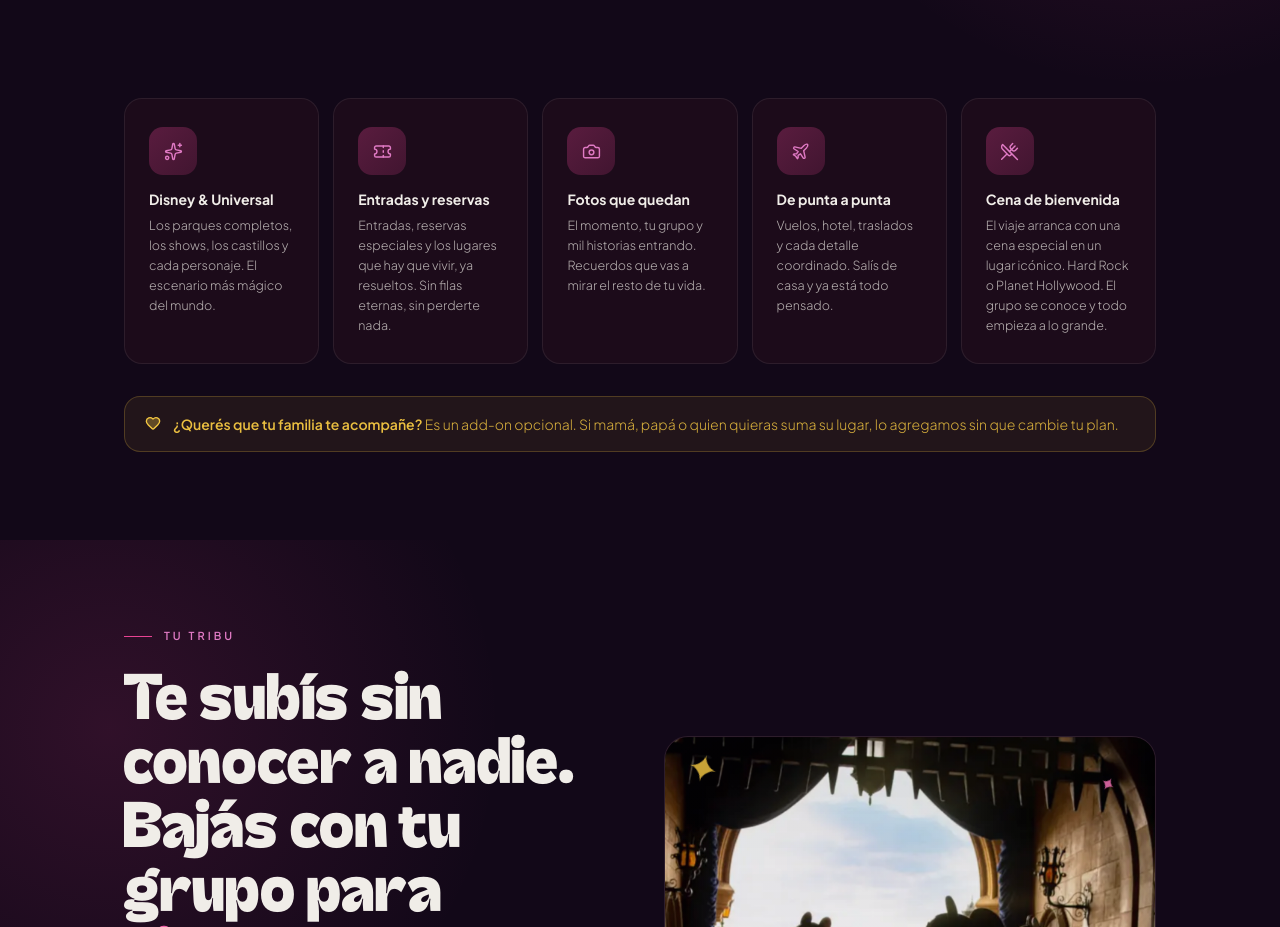
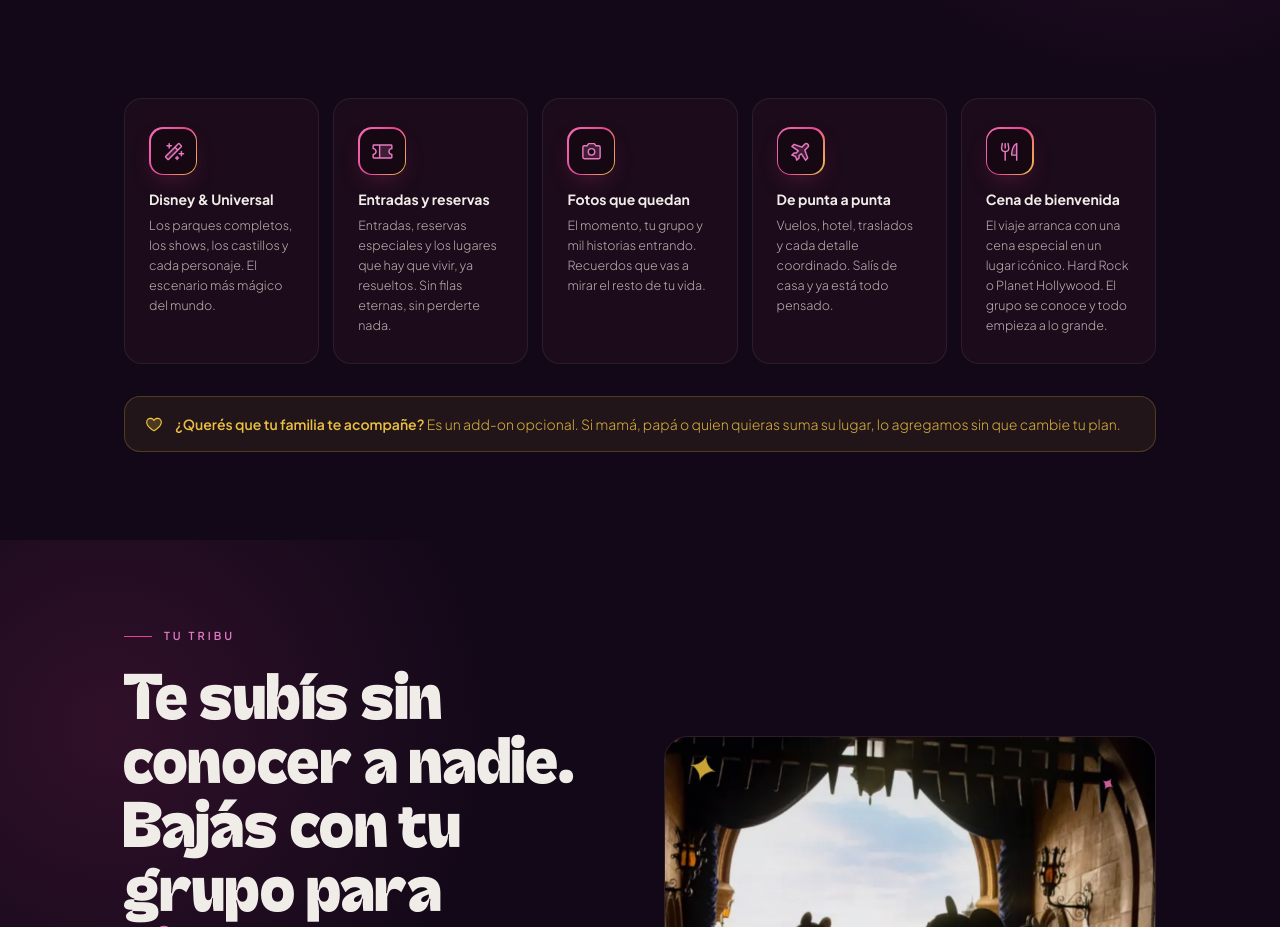
Before and after one commit to mrlecler/diegodreamtravel-web, a Next.js app: page /dream15 in a window 1280 px wide. Shown: the part 1168-2095 px from the top of the page. Built offline with nearby package versions, Linux system fonts and the light colour scheme.

Commit message:
iconos: migrar Experiencia a Phosphor duotone + badge nivel 2

```diff
--- a/package.json
+++ b/package.json
@@ -9,6 +9,7 @@
     "lint": "eslint"
   },
   "dependencies": {
+    "@phosphor-icons/react": "^2.1.10",
     "@supabase/supabase-js": "^2.108.2",
     "lucide-react": "^1.21.0",
     "next": "16.2.9",
--- a/src/components/sections/dream15/D15Experiencia.tsx
+++ b/src/components/sections/dream15/D15Experiencia.tsx
@@ -1,8 +1,8 @@
-import { Sparkles, Ticket, Camera, Plane, UtensilsCrossed, Heart } from 'lucide-react';
+import { MagicWand, Ticket, Camera, AirplaneTilt, ForkKnife, Heart } from '@phosphor-icons/react/dist/ssr';
 
 const CARDS = [
   {
-    Icon: Sparkles,
+    Icon: MagicWand,
     title: 'Disney & Universal',
     desc: 'Los parques completos, los shows, los castillos y cada personaje. El escenario más mágico del mundo.',
   },
@@ -17,12 +17,12 @@ const CARDS = [
     desc: 'El momento, tu grupo y mil historias entrando. Recuerdos que vas a mirar el resto de tu vida.',
   },
   {
-    Icon: Plane,
+    Icon: AirplaneTilt,
     title: 'De punta a punta',
     desc: 'Vuelos, hotel, traslados y cada detalle coordinado. Salís de casa y ya está todo pensado.',
   },
   {
-    Icon: UtensilsCrossed,
+    Icon: ForkKnife,
     title: 'Cena de bienvenida',
     desc: 'El viaje arranca con una cena especial en un lugar icónico. Hard Rock o Planet Hollywood. El grupo se conoce y todo empieza a lo grande.',
   },
@@ -121,13 +121,20 @@ export default function D15Experiencia() {
               }}
             >
               <div
-                className="w-12 h-12 rounded-[14px] flex items-center justify-center mb-4 flex-shrink-0"
+                className="mb-4 flex-shrink-0"
                 style={{
-                  background: 'linear-gradient(135deg, rgba(232,67,147,.3), rgba(232,67,147,.18))',
-                  color: '#E07AC4',
+                  width: 48, height: 48, borderRadius: 14,
+                  background: 'var(--grad-d15)',
+                  padding: 1.5,
+                  boxShadow: '0 10px 26px -12px rgba(196,62,138,.55)',
                 }}
               >
-                <Icon size={19} strokeWidth={1.8} />
+                <div
+                  className="w-full h-full flex items-center justify-center"
+                  style={{ borderRadius: 12.5, background: '#150813', color: '#E879C0' }}
+                >
+                  <Icon size={23} weight="duotone" />
+                </div>
               </div>
               <h3 className="text-[14px] font-bold text-[#F0EDE8] mb-1.5 leading-tight">{title}</h3>
               <p className="text-[12.5px] font-light leading-[1.6] text-[rgba(240,237,232,.72)]">
@@ -143,7 +150,7 @@ export default function D15Experiencia() {
           style={{ background: 'rgba(245,200,66,.07)', border: '1px solid rgba(245,200,66,.22)' }}
         >
           <div className="flex-shrink-0 mt-0.5" style={{ color: '#F5C842' }}>
-            <Heart size={16} strokeWidth={2} fill="rgba(245,200,66,.3)" />
+            <Heart size={18} weight="duotone" />
           </div>
           <p className="text-[14px] font-light text-[rgba(245,200,66,.85)] leading-relaxed">
             <strong className="font-semibold text-[rgba(245,200,66,.95)]">
```
Also changed, not shown: 1 other file (tests, documents, lock files or other folders).
